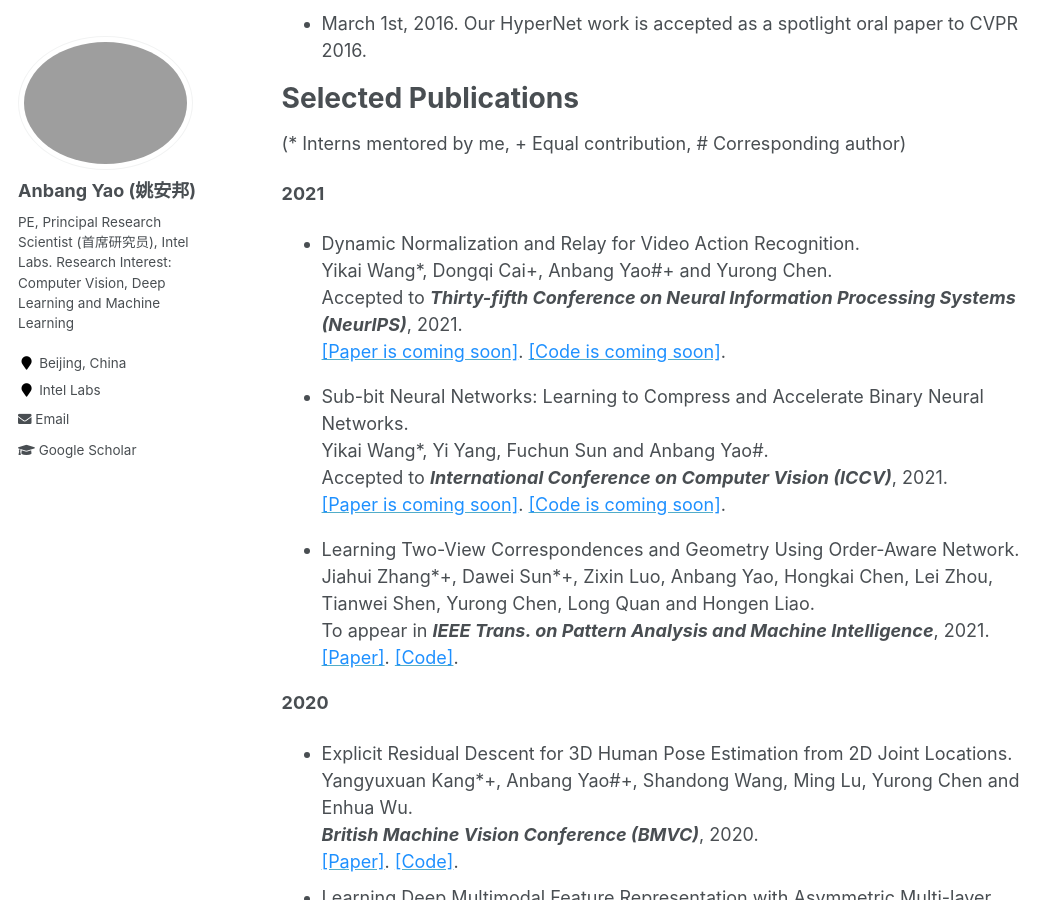
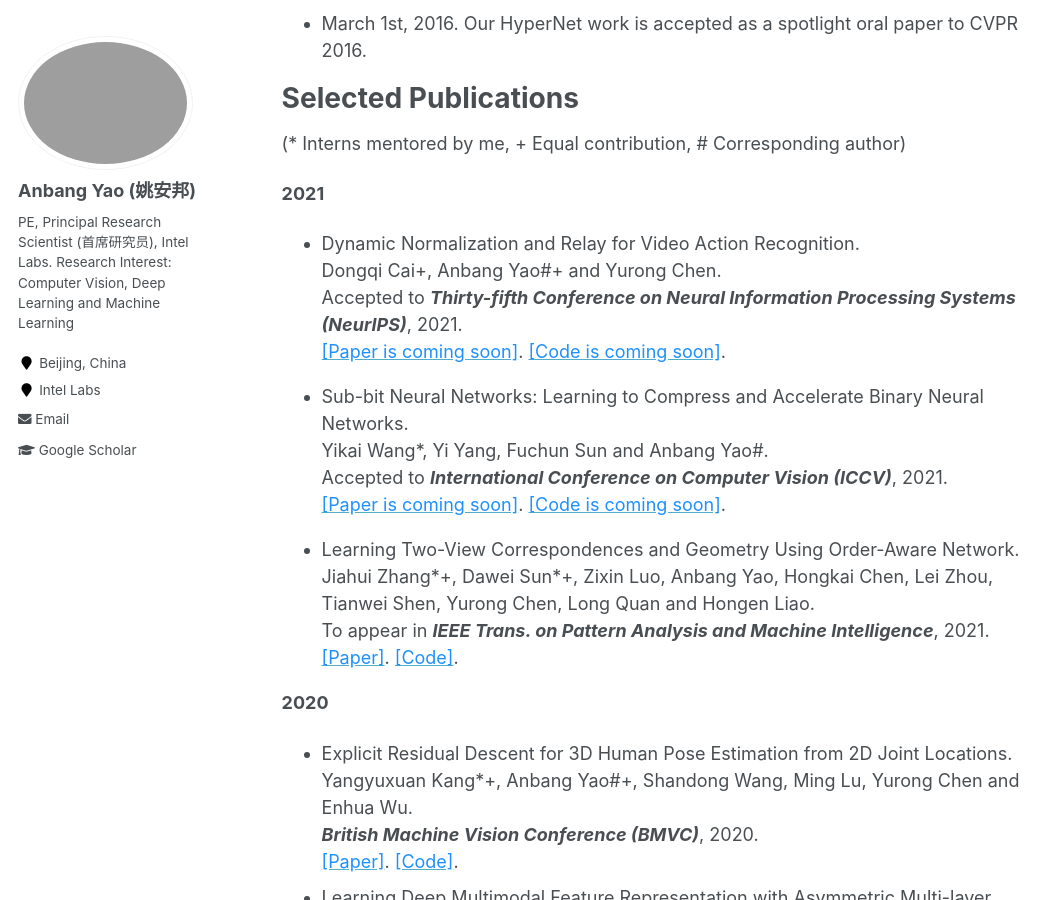
Before and after one commit to YaoAnbang/YaoAnbang.github.io, a Jekyll site: the page built from _pages/about.md, in a window 1280 px wide and 900 px high, scrolled down 1505 px. Shown: the whole window, without its empty margins (0-1064 px from the left). Built offline with Jekyll 4.4.1, drawn with Linux system fonts in a browser that asks for light colours.

Commit message:
Update about.md

```diff
--- a/_pages/about.md
+++ b/_pages/about.md
@@ -46,7 +46,7 @@
 **2021**
 
 <!-- <blockquote> -->
-+ Dynamic Normalization and Relay for Video Action Recognition.<br> Yikai Wang\*, Dongqi Cai\+, Anbang Yao\#+ and Yurong Chen.<br> Accepted to <em>**Thirty-fifth Conference on Neural Information Processing Systems (NeurIPS)**</em>, 2021.<br> [<font color="DodgerBlue">[Paper is coming soon]</font>](https://yaoanbang.github.io/). [<font color="DodgerBlue">[Code is coming soon]</font>](https://yaoanbang.github.io/).<br>
++ Dynamic Normalization and Relay for Video Action Recognition.<br> Dongqi Cai\+, Anbang Yao\#+ and Yurong Chen.<br> Accepted to <em>**Thirty-fifth Conference on Neural Information Processing Systems (NeurIPS)**</em>, 2021.<br> [<font color="DodgerBlue">[Paper is coming soon]</font>](https://yaoanbang.github.io/). [<font color="DodgerBlue">[Code is coming soon]</font>](https://yaoanbang.github.io/).<br>
 <!--</blockquote> -->
 
 <!-- <blockquote> -->
```
